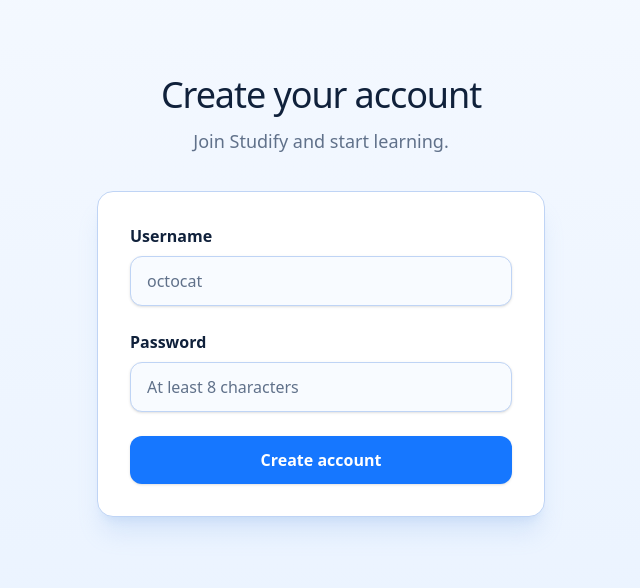
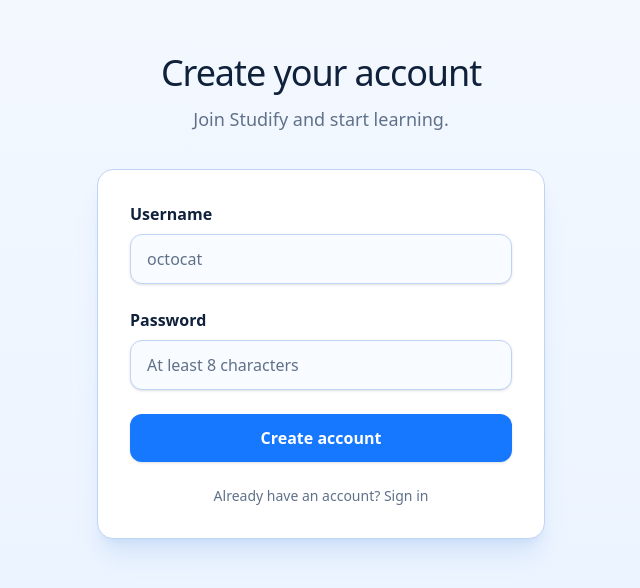
Before and after one commit to bondarenkoilya1/studify, a Next.js app in the folder frontend/: page /register in a window 1280 px wide. Shown: the part 104-692 px from the top of the page, without its empty margins (319-959 px from the left). Built offline with nearby package versions, Linux system fonts and the light colour scheme; no server answers.

Commit message:
feat: complete login form, return user data from backend on login

```diff
--- a/frontend/src/features/login-by-username/api/index.ts
+++ b/frontend/src/features/login-by-username/api/index.ts
@@ -1,8 +1,9 @@
 import { User } from "@/entities/user";
 import { httpClient } from "@/shared/api/httpClient";
 import { env } from "@/shared/config";
+import type { UserRequest } from "@/shared/api/auth";
 
-export function loginByUsername(username: string, password: string): Promise<User> {
+export function loginByUsername({ username, password }: UserRequest): Promise<User> {
   const url = env.apiBaseUrl + "/api/auth/login";
   const options: RequestInit = {
     method: "POST",
--- a/frontend/src/features/login-by-username/index.ts
+++ b/frontend/src/features/login-by-username/index.ts
@@ -1 +1,3 @@
 export * from "./ui";
+export * from "./model";
+export * from "./api";
--- a/frontend/src/features/login-by-username/model/index.ts
+++ b/frontend/src/features/login-by-username/model/index.ts
@@ -1,2 +1,2 @@
 export * from "./schema";
-export * from "./use-register-form";
+export * from "./use-login-form";
--- /dev/null
+++ b/frontend/src/features/login-by-username/model/use-login-form.ts
@@ -0,0 +1,38 @@
+"use client";
+
+import { useForm } from "react-hook-form";
+import { zodResolver } from "@hookform/resolvers/zod";
+import { useRouter } from "next/navigation";
+import { useAuth } from "@/shared/providers";
+import { loginByUsername } from "@/features/login-by-username/api";
+import { LoginByUsernameFormData, LoginByUsernameSchema } from "@/features/login-by-username";
+
+export function useLoginForm() {
+  const router = useRouter();
+  const { setAuthenticatedUser, setLoading, setError } = useAuth();
+  const {
+    register,
+    handleSubmit,
+    formState: { errors, isSubmitting },
+  } = useForm<LoginByUsernameFormData>({
+    resolver: zodResolver(LoginByUsernameSchema),
+  });
+
+  async function onSubmit(data: LoginByUsernameFormData) {
+    try {
+      setLoading();
+      const user = await loginByUsername(data);
+      setAuthenticatedUser(user);
+      router.push("/");
+    } catch {
+      setError();
+    }
+  }
+
+  return {
+    registerField: register,
+    errors,
+    isSubmitting,
+    onSubmit: handleSubmit(onSubmit),
+  };
+}
--- a/frontend/src/features/login-by-username/ui/login-form.tsx
+++ b/frontend/src/features/login-by-username/ui/login-form.tsx
@@ -1,11 +1,15 @@
 "use client";
+
+import Link from "next/link";
 
 import { Button } from "@/shared/ui/button";
 import { FormField } from "@/shared/ui/form-field";
 import { Input } from "@/shared/ui/input";
-import Link from "next/link";
+import { useLoginForm } from "@/features/login-by-username/model/use-login-form";
 
 export const LoginForm = () => {
+  const { registerField, errors, isSubmitting, onSubmit } = useLoginForm();
+
   return (
     <div className="w-full max-w-md">
       <div className="mb-7 flex flex-col items-center sm:mb-9">
@@ -18,7 +22,10 @@ export const LoginForm = () => {
         </p>
       </div>
 
-      <form className="border-studify-border bg-studify-surface shadow-studify-shadow/20 rounded-2xl border p-5 shadow-xl sm:p-8">
+      <form
+        className="border-studify-border bg-studify-surface shadow-studify-shadow/20 rounded-2xl border p-5 shadow-xl sm:p-8"
+        onSubmit={onSubmit}
+      >
         <div className="space-y-5 sm:space-y-6">
           <FormField htmlFor="username" label="Username">
             <Input
@@ -27,7 +34,16 @@ export const LoginForm = () => {
               placeholder="octocat"
               autoComplete="username"
               controlSize="large"
+              aria-describedby={errors.username ? "username-error" : undefined}
+              aria-invalid={Boolean(errors.username)}
+              {...registerField("username")}
             />
+
+            {errors.username?.message && (
+              <p className="mt-2 text-sm text-red-500" id="username-error">
+                {errors.username.message}
+              </p>
+            )}
           </FormField>
 
           <FormField htmlFor="password" label="Password">
@@ -37,11 +53,20 @@ export const LoginForm = () => {
               placeholder="Your password"
               autoComplete="current-password"
               controlSize="large"
+              aria-describedby={errors.password ? "password-error" : undefined}
+              aria-invalid={Boolean(errors.password)}
+              {...registerField("password")}
             />
+
+            {errors.password?.message && (
+              <p className="mt-2 text-sm text-red-500" id="password-error">
+                {errors.password.message}
+              </p>
+            )}
           </FormField>
 
-          <Button className="w-full" controlSize="large" type="submit">
-            Sign in
+          <Button className="w-full" controlSize="large" disabled={isSubmitting} type="submit">
+            {isSubmitting ? "Signing in..." : "Sign in"}
           </Button>
         </div>
 
--- a/frontend/src/features/register-by-username/ui/register-form.tsx
+++ b/frontend/src/features/register-by-username/ui/register-form.tsx
@@ -1,4 +1,6 @@
 "use client";
+
+import Link from "next/link";
 
 import { Button } from "@/shared/ui/button";
 import { FormField } from "@/shared/ui/form-field";
@@ -14,6 +16,7 @@ export const RegisterForm = () => {
         <h1 className="text-center text-3xl font-light tracking-[-0.03em] sm:text-4xl">
           Create your account
         </h1>
+
         <p className="text-studify-muted mt-3 text-center text-base sm:text-lg">
           Join Studify and start learning.
         </p>
@@ -35,6 +38,7 @@ export const RegisterForm = () => {
               aria-invalid={Boolean(errors.username)}
               {...registerField("username")}
             />
+
             {errors.username?.message && (
               <p className="mt-2 text-sm text-red-500" id="username-error">
                 {errors.username.message}
@@ -53,6 +57,7 @@ export const RegisterForm = () => {
               aria-invalid={Boolean(errors.password)}
               {...registerField("password")}
             />
+
             {errors.password?.message && (
               <p className="mt-2 text-sm text-red-500" id="password-error">
                 {errors.password.message}
@@ -63,6 +68,16 @@ export const RegisterForm = () => {
           <Button className="w-full" controlSize="large" disabled={isSubmitting} type="submit">
             {isSubmitting ? "Creating..." : "Create account"}
           </Button>
+
+          <p className="text-studify-muted text-center text-sm">
+            Already have an account?{" "}
+            <Link
+              href="/login"
+              className="text-foreground font-medium transition-colors hover:underline"
+            >
+              Sign in
+            </Link>
+          </p>
         </div>
       </form>
     </div>
```
Also changed, not shown: 1 other file (tests, documents, lock files or other folders).
